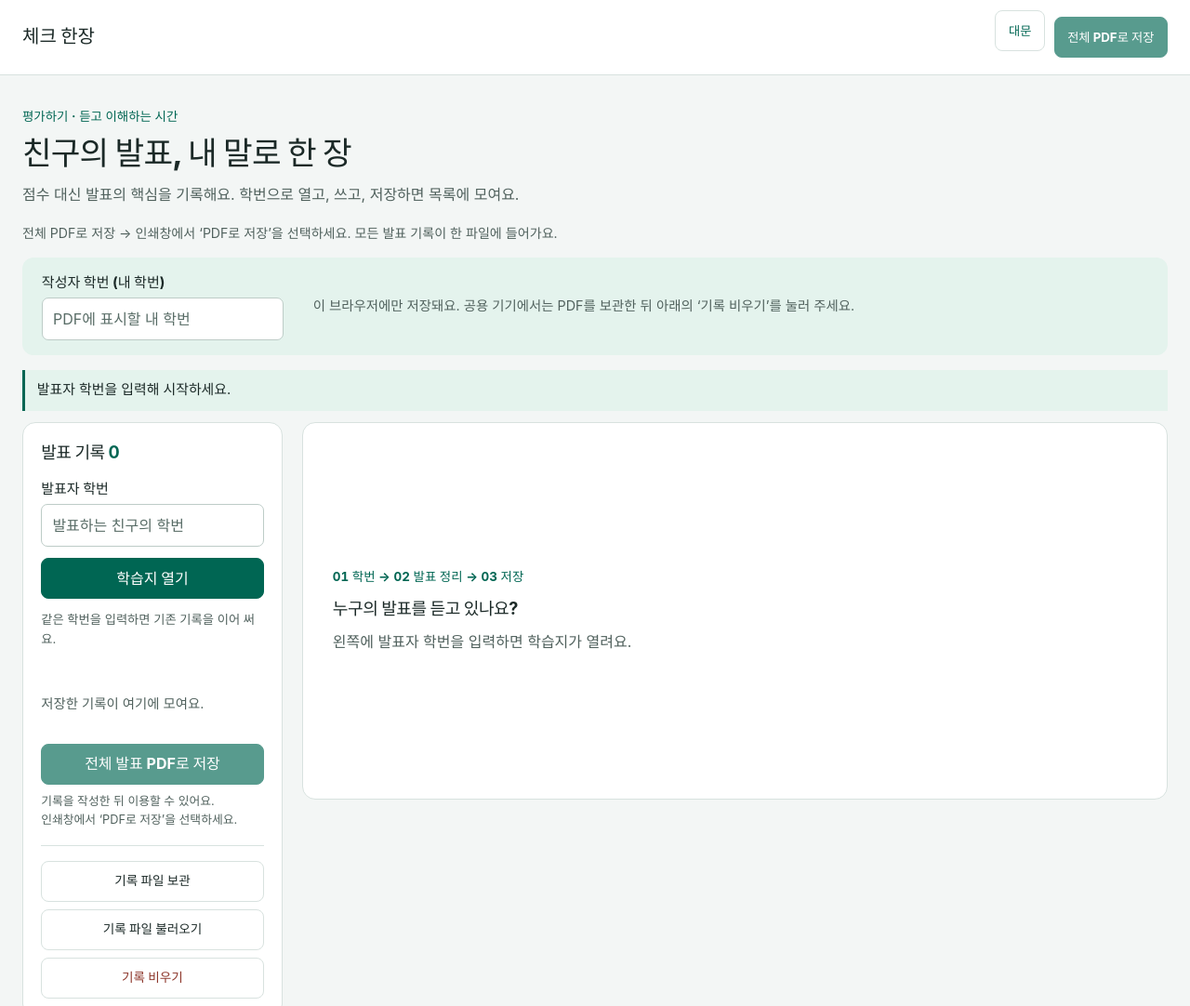
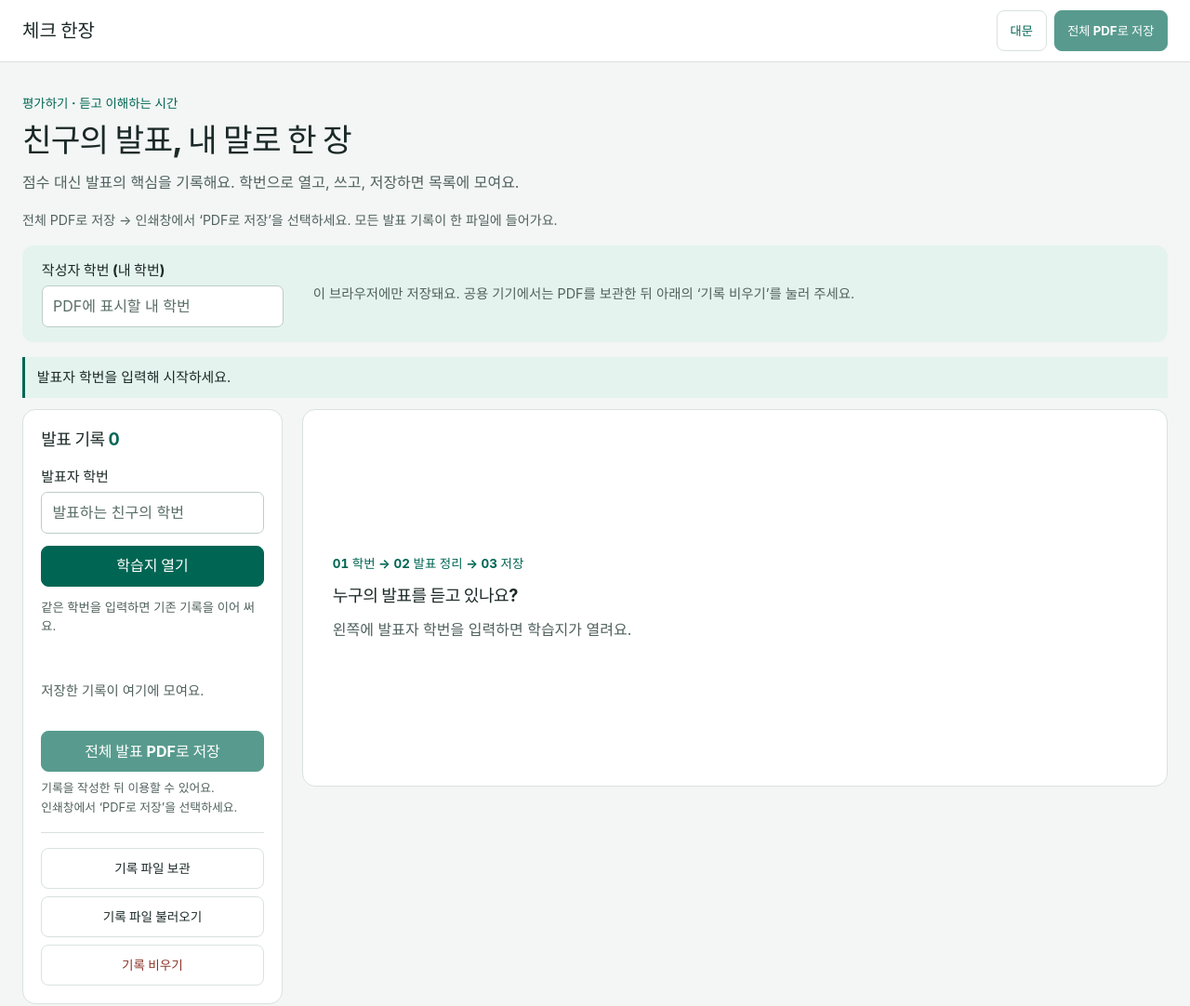
Before and after one commit to rudeia/check-hanjang, a plain HTML site: page docs/listening.html in a window 1280 px wide. Shown: the top 1082 px of the page at 93% size. Drawn offline with Linux system fonts and the light colour scheme.

Commit message:
Align header navigation and PDF save buttons

```diff
--- a/docs/listening.css
+++ b/docs/listening.css
@@ -92,3 +92,8 @@
   .listening-page .workspace { padding: 1.1rem; }
   .note-actions > button { flex: 1 1 100%; }
 }
+/* Header actions share the same height and baseline, including compact screens. */
+.listening-page .top-inner { display: flex; flex-wrap: wrap; align-items: center; }
+.listening-page .top-inner .tools { display: flex; align-items: center; gap: .5rem; }
+.listening-page .top-inner .research-link,
+.listening-page .top-inner [data-export-pdf] { display: inline-flex; align-items: center; justify-content: center; min-height: 44px; margin: 0; padding: .65rem .85rem; }
```
